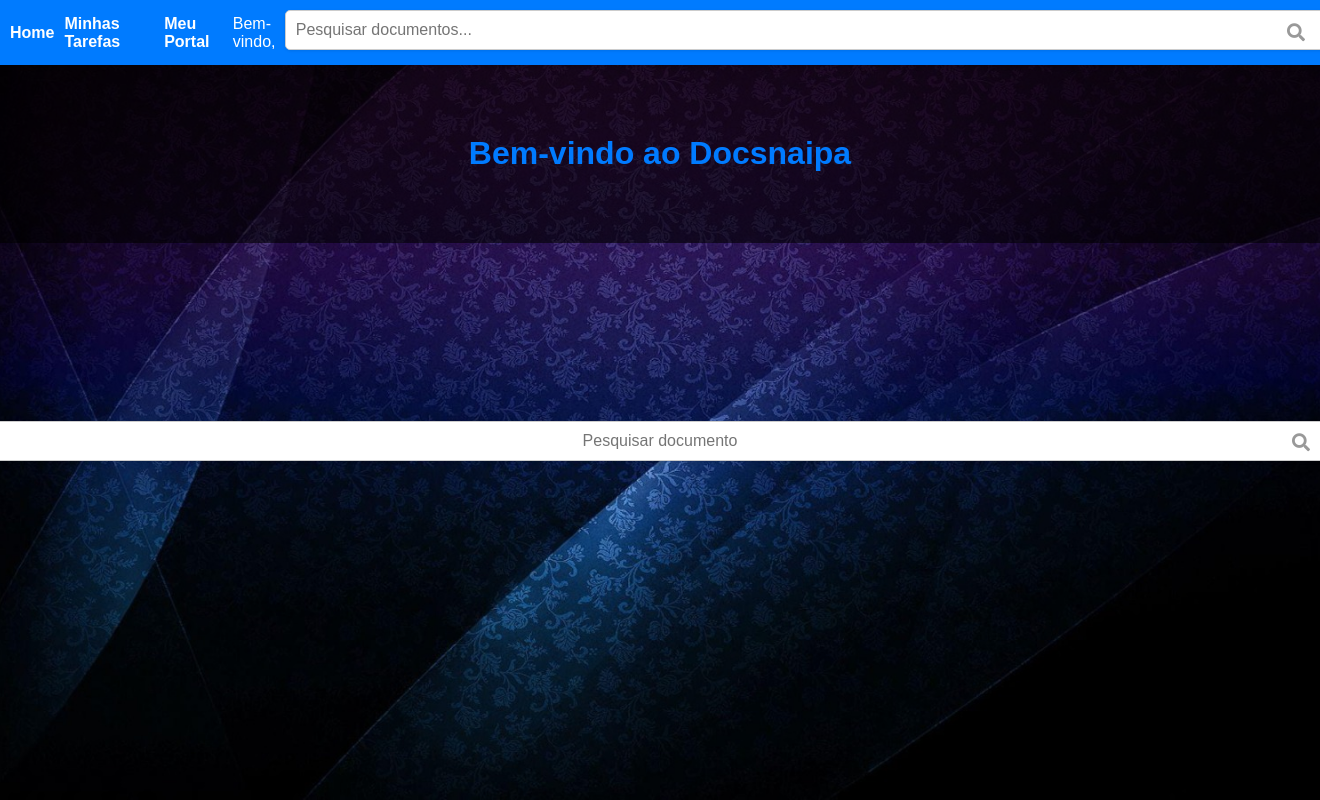
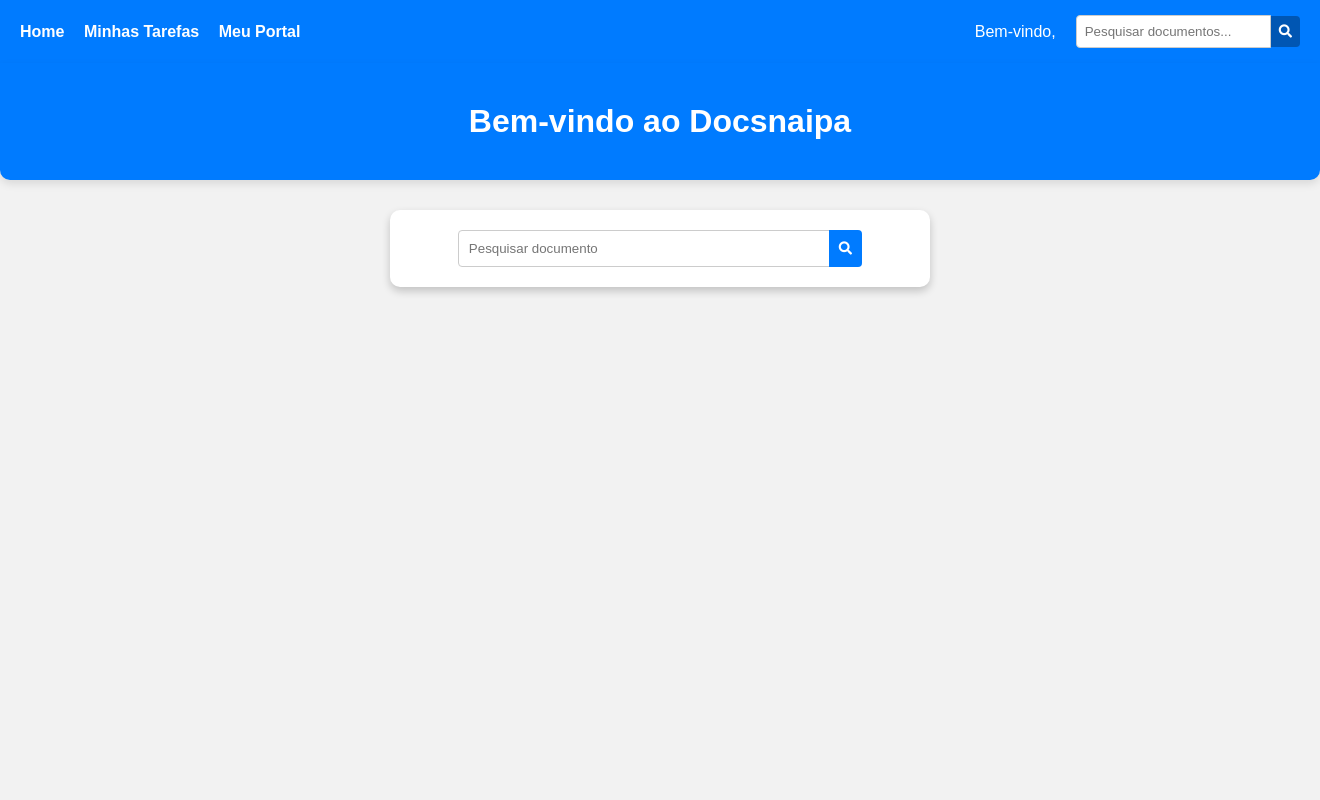
Before and after one commit to lucas521241/TCC, a Flask app: page /home in a window 1320 px wide; the page is wider, and only the part inside the window is pictured. Run offline with Flask 3, Linux system fonts and the light colour scheme; the visitor is signed in with stand-in values (Sample User, id 1); data that the repository does not hold is empty.

Commit message:
Cadastro, login, meu_portal, minhas_tarefas, pesquisa documentos e home

```diff
--- a/static/css/home.css
+++ b/static/css/home.css
@@ -1,6 +1,6 @@
 body {
+    background-color: #f2f2f2;
     font-family: Arial, sans-serif;
-    background-color: #e9ecef;
     margin: 0;
     padding: 0;
 }
@@ -10,28 +10,38 @@ body {
     justify-content: space-between;
     align-items: center;
     background-color: #007bff;
-    padding: 10px 20px;
+    padding: 15px 20px;
     color: white;
+    box-shadow: 0 4px 8px rgba(0, 0, 0, 0.1);
 }
 
-.toolbar a {
+.toolbar-links a {
     color: white;
     text-decoration: none;
     margin-right: 15px;
+    font-weight: bold;
 }
 
-.toolbar a:hover {
+.toolbar-links a:hover {
     text-decoration: underline;
+}
+
+.toolbar-info {
+    display: flex;
+    align-items: center;
 }
 
 .search-toolbar-container {
     display: flex;
+    align-items: center;
+    margin-left: 20px;
 }
 
 .search-toolbar {
     padding: 8px;
-    border: none;
+    border: 1px solid #ccc;
     border-radius: 4px 0 0 4px;
+    box-sizing: border-box;
 }
 
 .icon-search-toolbar {
@@ -50,15 +60,49 @@ body {
 .banner {
     background-color: #007bff;
     color: white;
-    padding: 40px;
+    padding: 40px 20px;
     text-align: center;
+    border-radius: 0 0 10px 10px;
+    box-shadow: 0 4px 8px rgba(0, 0, 0, 0.1);
 }
 
 .banner h1 {
     margin: 0;
+    font-size: 2em;
 }
 
 .search-container {
-    margin: 20px auto;
+    margin: 30px auto;
     text-align: center;
+    padding: 20px;
+    background-color: white;
+    border-radius: 10px;
+    box-shadow: 0 4px 8px rgba(0, 0, 0, 0.2);
+    max-width: 500px;
 }
+
+.search-container form {
+    display: flex;
+    justify-content: center;
+}
+
+.search {
+    width: 70%;
+    padding: 10px;
+    margin-right: -1px;
+    border: 1px solid #ccc;
+    border-radius: 4px 0 0 4px;
+}
+
+.icon-search {
+    background: #007bff;
+    color: white;
+    border: none;
+    padding: 10px;
+    border-radius: 0 4px 4px 0;
+    cursor: pointer;
+}
+
+.icon-search:hover {
+    background: #0056b3;
+}
--- a/templates/home.html
+++ b/templates/home.html
@@ -3,20 +3,24 @@
 <head>
     <meta charset="UTF-8">
     <meta name="viewport" content="width=device-width, initial-scale=1.0">
-    <link rel="stylesheet" href="{{ url_for('static', filename='css/style.css') }}">
+    <link rel="stylesheet" href="{{ url_for('static', filename='css/home.css') }}">
     <link href="https://cdnjs.cloudflare.com/ajax/libs/font-awesome/5.15.3/css/all.min.css" rel="stylesheet">
     <title>Docsnaipa - Home</title>
 </head>
 <body>
     <div class="toolbar">
+        <div class="toolbar-links">
             <a href="/home">Home</a>
             <a href="/minhas-tarefas">Minhas Tarefas</a>
             <a href="/meu-portal">Meu Portal</a>
+        </div>
+        <div class="toolbar-info">
             <span>Bem-vindo, {{ current_user.name_user }}</span>
             <form id="search-form-toolbar" action="/pesquisa_documentos" method="get" class="search-toolbar-container">
                 <input type="text" placeholder="Pesquisar documentos..." class="search-toolbar" name="document">
                 <button type="submit" class="icon-search-toolbar"><i class="fas fa-search"></i></button>
             </form>
+        </div>
     </div>
 
     <div class="banner">
@@ -24,7 +28,7 @@
     </div>
 
     <div class="search-container">
-        <form id="search-toolbar-container" action="/pesquisa_documentos" method="get" class="search-toolbar-container">
+        <form id="search-container-form" action="/pesquisa_documentos" method="get">
             <input type="text" placeholder="Pesquisar documento" class="search" name="document">
             <button type="submit" class="icon-search"><i class="fas fa-search"></i></button>
         </form>
```
Also changed, not shown: static/css/meu_portal.css (+29 -0 lines), static/css/minhas_tarefas.css (+51 -2 lines), static/css/pesquisa_documentos.css (+66 -43 lines), templates/pesquisa_documentos.html (+17 -11 lines). Lines whose indentation alone changed are shown as unchanged.
